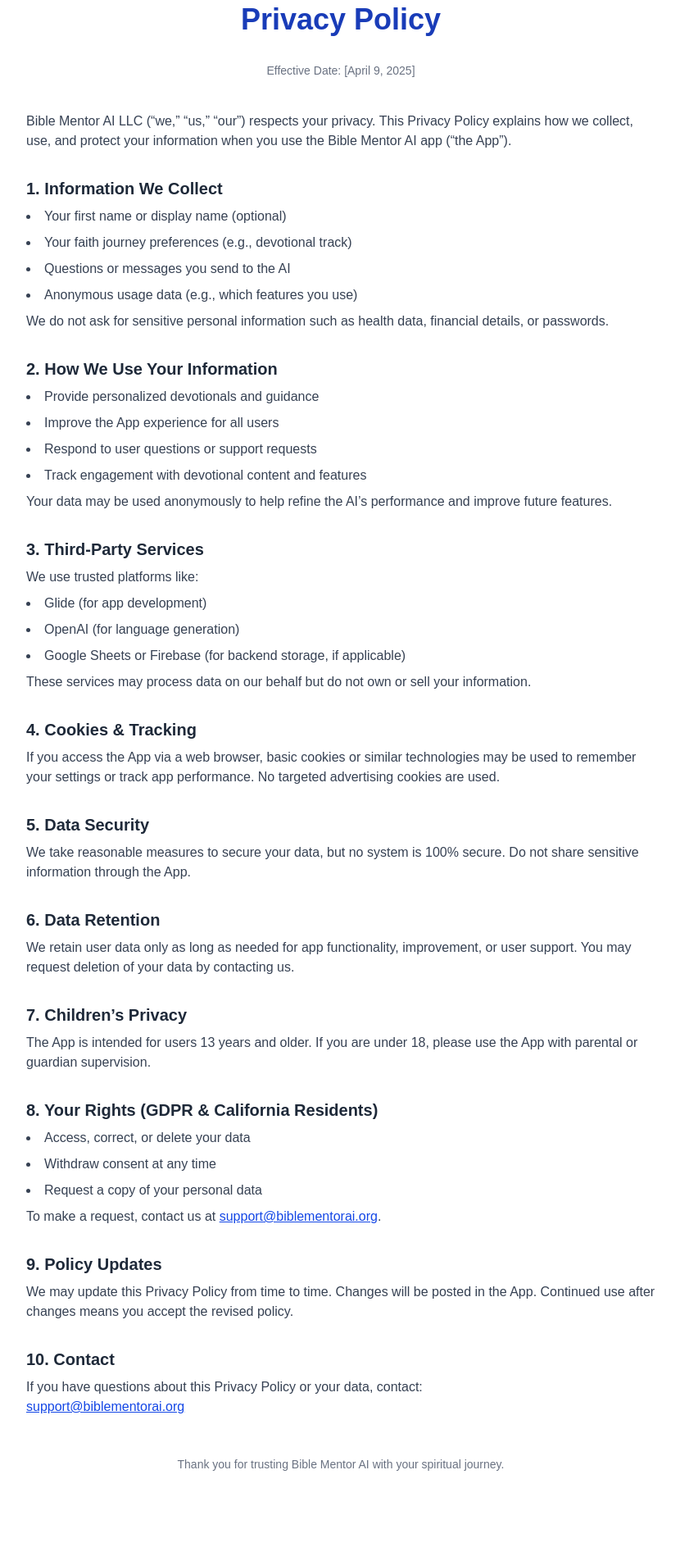
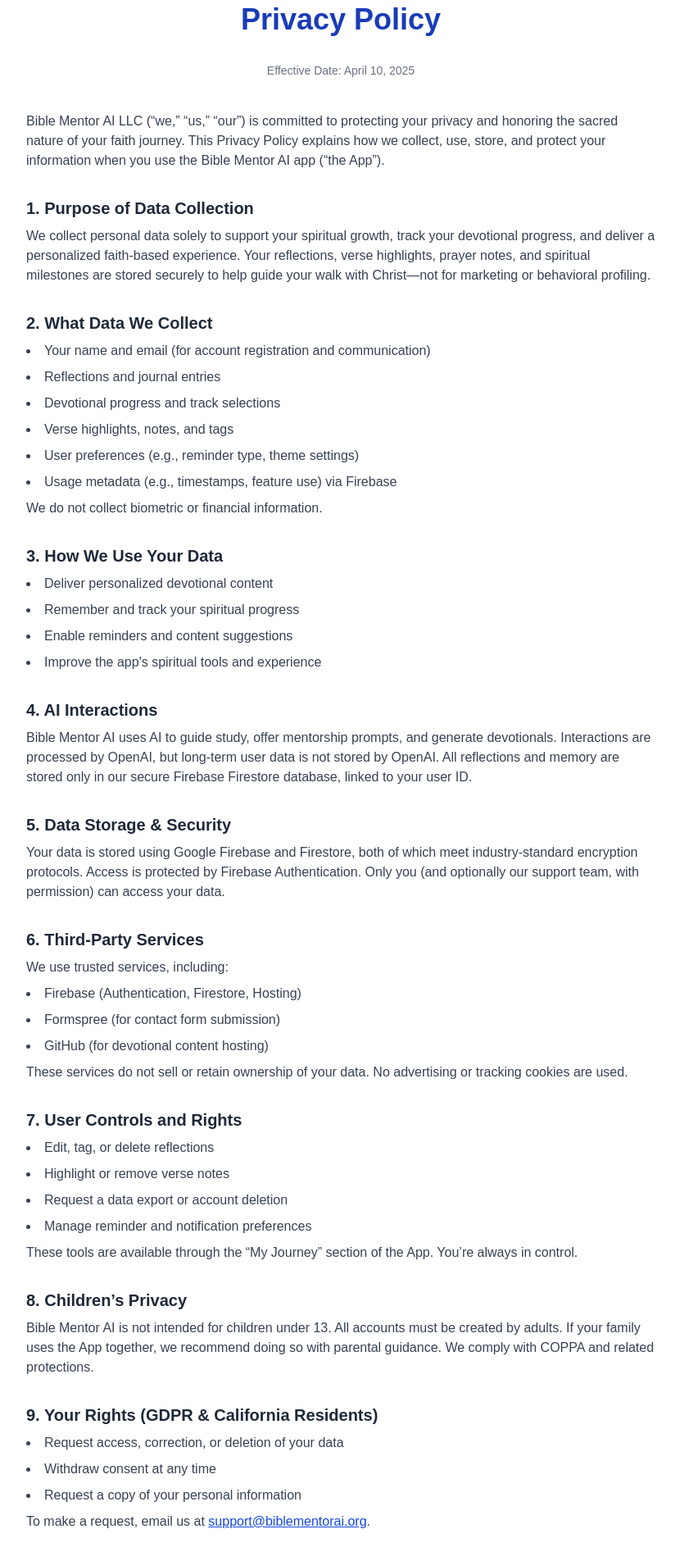
Before and after one commit to houstonmarkw/bible-mentor-ai-frontend, a Next.js app: page /privacy in a window 1280 px wide. Shown: the part 120-2024 px from the top of the page at 82% size, without its empty margins (224-1054 px from the left). Built offline with nearby package versions, Linux system fonts and the light colour scheme.

Commit message:
Add Privacy Policy and Terms of Use pages

```diff
--- a/src/app/privacy/page.tsx
+++ b/src/app/privacy/page.tsx
@@ -3,91 +3,98 @@ export default function PrivacyPolicyPage() {
     <section className="bg-white min-h-screen px-6 py-16">
       <div className="max-w-3xl mx-auto">
         <h1 className="text-4xl font-bold text-blue-800 mb-8 text-center">Privacy Policy</h1>
-
-        <p className="text-sm text-gray-500 mb-10 text-center">Effective Date: [April 9, 2025]</p>
+        <p className="text-sm text-gray-500 mb-10 text-center">Effective Date: April 10, 2025</p>
 
         <p className="text-gray-700 mb-6">
-          Bible Mentor AI LLC (“we,” “us,” “our”) respects your privacy. This Privacy Policy explains how we collect, use, and protect your information when you use the Bible Mentor AI app (“the App”).
+          Bible Mentor AI LLC (“we,” “us,” “our”) is committed to protecting your privacy and honoring the sacred nature of your faith journey. This Privacy Policy explains how we collect, use, store, and protect your information when you use the Bible Mentor AI app (“the App”).
         </p>
 
-        <h2 className="text-xl font-semibold text-gray-800 mt-8 mb-2">1. Information We Collect</h2>
+        <h2 className="text-xl font-semibold text-gray-800 mt-8 mb-2">1. Purpose of Data Collection</h2>
+        <p className="text-gray-700 mb-6">
+          We collect personal data solely to support your spiritual growth, track your devotional progress, and deliver a personalized faith-based experience. Your reflections, verse highlights, prayer notes, and spiritual milestones are stored securely to help guide your walk with Christ—not for marketing or behavioral profiling.
+        </p>
+
+        <h2 className="text-xl font-semibold text-gray-800 mt-8 mb-2">2. What Data We Collect</h2>
         <ul className="list-disc list-inside text-gray-700 space-y-2">
-          <li>Your first name or display name (optional)</li>
-          <li>Your faith journey preferences (e.g., devotional track)</li>
-          <li>Questions or messages you send to the AI</li>
-          <li>Anonymous usage data (e.g., which features you use)</li>
+          <li>Your name and email (for account registration and communication)</li>
+          <li>Reflections and journal entries</li>
+          <li>Devotional progress and track selections</li>
+          <li>Verse highlights, notes, and tags</li>
+          <li>User preferences (e.g., reminder type, theme settings)</li>
+          <li>Usage metadata (e.g., timestamps, feature use) via Firebase</li>
         </ul>
         <p className="text-gray-700 mt-2">
-          We do not ask for sensitive personal information such as health data, financial details, or passwords.
+          We do not collect biometric or financial information.
         </p>
 
-        <h2 className="text-xl font-semibold text-gray-800 mt-8 mb-2">2. How We Use Your Information</h2>
+        <h2 className="text-xl font-semibold text-gray-800 mt-8 mb-2">3. How We Use Your Data</h2>
         <ul className="list-disc list-inside text-gray-700 space-y-2">
-          <li>Provide personalized devotionals and guidance</li>
-          <li>Improve the App experience for all users</li>
-          <li>Respond to user questions or support requests</li>
-          <li>Track engagement with devotional content and features</li>
+          <li>Deliver personalized devotional content</li>
+          <li>Remember and track your spiritual progress</li>
+          <li>Enable reminders and content suggestions</li>
+          <li>Improve the app's spiritual tools and experience</li>
+        </ul>
+
+        <h2 className="text-xl font-semibold text-gray-800 mt-8 mb-2">4. AI Interactions</h2>
+        <p className="text-gray-700 mb-6">
+          Bible Mentor AI uses AI to guide study, offer mentorship prompts, and generate devotionals. Interactions are processed by OpenAI, but long-term user data is not stored by OpenAI. All reflections and memory are stored only in our secure Firebase Firestore database, linked to your user ID.
+        </p>
+
+        <h2 className="text-xl font-semibold text-gray-800 mt-8 mb-2">5. Data Storage & Security</h2>
+        <p className="text-gray-700 mb-6">
+          Your data is stored using Google Firebase and Firestore, both of which meet industry-standard encryption protocols. Access is protected by Firebase Authentication. Only you (and optionally our support team, with permission) can access your data.
+        </p>
+
+        <h2 className="text-xl font-semibold text-gray-800 mt-8 mb-2">6. Third-Party Services</h2>
+        <p className="text-gray-700 mb-2">We use trusted services, including:</p>
+        <ul className="list-disc list-inside text-gray-700 space-y-2">
+          <li>Firebase (Authentication, Firestore, Hosting)</li>
+          <li>Formspree (for contact form submission)</li>
+          <li>GitHub (for devotional content hosting)</li>
         </ul>
         <p className="text-gray-700 mt-2">
-          Your data may be used anonymously to help refine the AI’s performance and improve future features.
+          These services do not sell or retain ownership of your data. No advertising or tracking cookies are used.
         </p>
 
-        <h2 className="text-xl font-semibold text-gray-800 mt-8 mb-2">3. Third-Party Services</h2>
-        <p className="text-gray-700 mb-2">
-          We use trusted platforms like:
-        </p>
+        <h2 className="text-xl font-semibold text-gray-800 mt-8 mb-2">7. User Controls and Rights</h2>
         <ul className="list-disc list-inside text-gray-700 space-y-2">
-          <li>Glide (for app development)</li>
-          <li>OpenAI (for language generation)</li>
-          <li>Google Sheets or Firebase (for backend storage, if applicable)</li>
+          <li>Edit, tag, or delete reflections</li>
+          <li>Highlight or remove verse notes</li>
+          <li>Request a data export or account deletion</li>
+          <li>Manage reminder and notification preferences</li>
         </ul>
         <p className="text-gray-700 mt-2">
-          These services may process data on our behalf but do not own or sell your information.
+          These tools are available through the “My Journey” section of the App. You’re always in control.
         </p>
 
-        <h2 className="text-xl font-semibold text-gray-800 mt-8 mb-2">4. Cookies & Tracking</h2>
+        <h2 className="text-xl font-semibold text-gray-800 mt-8 mb-2">8. Children’s Privacy</h2>
         <p className="text-gray-700">
-          If you access the App via a web browser, basic cookies or similar technologies may be used to remember your settings or track app performance. No targeted advertising cookies are used.
+          Bible Mentor AI is not intended for children under 13. All accounts must be created by adults. If your family uses the App together, we recommend doing so with parental guidance. We comply with COPPA and related protections.
         </p>
 
-        <h2 className="text-xl font-semibold text-gray-800 mt-8 mb-2">5. Data Security</h2>
-        <p className="text-gray-700">
-          We take reasonable measures to secure your data, but no system is 100% secure. Do not share sensitive information through the App.
+        <h2 className="text-xl font-semibold text-gray-800 mt-8 mb-2">9. Your Rights (GDPR & California Residents)</h2>
+        <ul className="list-disc list-inside text-gray-700 space-y-2">
+          <li>Request access, correction, or deletion of your data</li>
+          <li>Withdraw consent at any time</li>
+          <li>Request a copy of your personal information</li>
+        </ul>
+        <p className="text-gray-700 mt-2">
+          To make a request, email us at <a href="mailto:support@biblementorai.org" className="text-blue-700 underline">support@biblementorai.org</a>.
         </p>
 
-        <h2 className="text-xl font-semibold text-gray-800 mt-8 mb-2">6. Data Retention</h2>
+        <h2 className="text-xl font-semibold text-gray-800 mt-8 mb-2">10. Policy Updates</h2>
         <p className="text-gray-700">
-          We retain user data only as long as needed for app functionality, improvement, or user support. You may request deletion of your data by contacting us.
+          We may revise this Privacy Policy as the App evolves. We will post all changes in the App. Continued use after changes means you accept the updated policy.
         </p>
 
-        <h2 className="text-xl font-semibold text-gray-800 mt-8 mb-2">7. Children’s Privacy</h2>
+        <h2 className="text-xl font-semibold text-gray-800 mt-8 mb-2">11. Contact</h2>
         <p className="text-gray-700">
-          The App is intended for users 13 years and older. If you are under 18, please use the App with parental or guardian supervision.
-        </p>
-
-        <h2 className="text-xl font-semibold text-gray-800 mt-8 mb-2">8. Your Rights (GDPR & California Residents)</h2>
-        <ul className="list-disc list-inside text-gray-700 space-y-2">
-          <li>Access, correct, or delete your data</li>
-          <li>Withdraw consent at any time</li>
-          <li>Request a copy of your personal data</li>
-        </ul>
-        <p className="text-gray-700 mt-2">
-          To make a request, contact us at <a href="mailto:support@biblementorai.org" className="text-blue-700 underline">support@biblementorai.org</a>.
-        </p>
-
-        <h2 className="text-xl font-semibold text-gray-800 mt-8 mb-2">9. Policy Updates</h2>
-        <p className="text-gray-700">
-          We may update this Privacy Policy from time to time. Changes will be posted in the App. Continued use after changes means you accept the revised policy.
-        </p>
-
-        <h2 className="text-xl font-semibold text-gray-800 mt-8 mb-2">10. Contact</h2>
-        <p className="text-gray-700">
-          If you have questions about this Privacy Policy or your data, contact: <br />
+          If you have any questions or concerns about your data, please contact:<br />
           <a href="mailto:support@biblementorai.org" className="text-blue-700 underline">support@biblementorai.org</a>
         </p>
 
         <p className="text-center text-sm text-gray-500 mt-12">
-          Thank you for trusting Bible Mentor AI with your spiritual journey.
+          In faith, privacy is a promise. Your journey is personal. We’re here to support it—not surveil it.
         </p>
       </div>
     </section>
--- a/src/app/terms-of-use/page.tsx
+++ b/src/app/terms-of-use/page.tsx
@@ -3,61 +3,85 @@ export default function TermsOfUsePage() {
     <section className="bg-white min-h-screen px-6 py-16">
       <div className="max-w-3xl mx-auto">
         <h1 className="text-4xl font-bold text-blue-800 mb-8 text-center">Terms of Use</h1>
+        <p className="text-sm text-gray-500 mb-10 text-center">Effective Date: April 10, 2025</p>
 
-        <p className="text-gray-700 mb-6 text-sm text-center">Effective Date: [April 9, 2025]</p>
-
-        <p className="text-gray-700 mb-4">
-          By using Bible Mentor AI (the “App”), you agree to the following terms and conditions. Please read them carefully. These Terms of Use apply to all users of the App.
+        <p className="text-gray-700 mb-6">
+          Welcome to Bible Mentor AI (“the App”), operated by Bible Mentor AI LLC (“we,” “us,” or “our”). These Terms of Use govern your use of the App, including all features, content, and services provided.
+        </p>
+        <p className="text-gray-700 mb-6">
+          By using the App, you agree to these Terms. If you do not agree, please do not use the App.
         </p>
 
-        <h2 className="text-xl font-semibold text-gray-800 mt-8 mb-2">1. Use of the App</h2>
-        <p className="text-gray-700">
-          Bible Mentor AI is intended to support personal spiritual growth and reflection. It is not a replacement for church, pastoral counseling, or professional advice.
+        <h2 className="text-xl font-semibold text-gray-800 mt-8 mb-2">1. Purpose and Scope</h2>
+        <p className="text-gray-700 mb-6">
+          Bible Mentor AI is designed to provide personalized Bible study tools, spiritual reflection, and guided faith growth through AI-assisted mentorship. The App is not a replacement for church, pastoral care, or licensed counseling.
         </p>
 
         <h2 className="text-xl font-semibold text-gray-800 mt-8 mb-2">2. User Responsibilities</h2>
-        <p className="text-gray-700">
-          You agree not to use the App for unlawful purposes. You may not submit content that is harmful, abusive, or offensive. We reserve the right to limit or terminate access for users who violate these terms.
+        <p className="text-gray-700 mb-6">
+          By using the App, you agree to:
+        </p>
+        <ul className="list-disc list-inside text-gray-700 space-y-2">
+          <li>Provide accurate information during account setup</li>
+          <li>Use the App only for lawful, personal, and spiritual purposes</li>
+          <li>Not misuse or attempt to hack the system</li>
+          <li>Respect the experiences and reflections of other users, if shared</li>
+        </ul>
+        <p className="text-gray-700 mt-2">
+          You retain ownership of all content you create in the App (reflections, tags, highlights) but grant us permission to store and process it for the App’s intended use.
         </p>
 
-        <h2 className="text-xl font-semibold text-gray-800 mt-8 mb-2">3. AI-Generated Content</h2>
-        <p className="text-gray-700">
-          The content you receive from Bible Mentor AI is AI-generated and should be considered informational and spiritual in nature. While we aim for accuracy and grace, the content may not reflect the views of all Christian traditions.
+        <h2 className="text-xl font-semibold text-gray-800 mt-8 mb-2">3. Age Requirements</h2>
+        <p className="text-gray-700 mb-6">
+          You must be at least 13 years old to use the App. Users under 18 should only use the App with the permission and supervision of a parent or guardian.
         </p>
 
-        <h2 className="text-xl font-semibold text-gray-800 mt-8 mb-2">4. Intellectual Property</h2>
-        <p className="text-gray-700">
-          All Bible Mentor AI branding, design, and original content are the intellectual property of Bible Mentor AI LLC. You may not copy, distribute, or reproduce this content without permission.
+        <h2 className="text-xl font-semibold text-gray-800 mt-8 mb-2">4. Account Security</h2>
+        <p className="text-gray-700 mb-6">
+          You are responsible for maintaining the confidentiality of your account credentials. If you suspect unauthorized access, notify us immediately at <a href="mailto:support@biblementorai.org" className="text-blue-700 underline">support@biblementorai.org</a>.
         </p>
 
-        <h2 className="text-xl font-semibold text-gray-800 mt-8 mb-2">5. Privacy</h2>
-        <p className="text-gray-700">
-          Your use of the App is subject to our Privacy Policy. Please review it to understand how we collect, use, and protect your data.
+        <h2 className="text-xl font-semibold text-gray-800 mt-8 mb-2">5. AI Guidance and Limitations</h2>
+        <p className="text-gray-700 mb-6">
+          Bible Mentor AI uses artificial intelligence to generate devotional insights, scriptural encouragement, and spiritual questions. While our goal is faith-driven clarity, AI responses are not infallible or divinely authoritative. Always compare spiritual insights with Scripture and trusted counsel.
+        </p>
+        <p className="text-gray-700 mb-6">
+          Do not use the App for urgent mental health, medical, or crisis-related needs. If you are in distress, contact a qualified professional or emergency services.
         </p>
 
-        <h2 className="text-xl font-semibold text-gray-800 mt-8 mb-2">6. Modifications to the App</h2>
-        <p className="text-gray-700">
-          We may update or discontinue features of the App at any time. We are not liable for any loss of access or data during updates or changes.
+        <h2 className="text-xl font-semibold text-gray-800 mt-8 mb-2">6. Intellectual Property</h2>
+        <p className="text-gray-700 mb-6">
+          All content we provide (devotionals, interface, prompts, design) is owned by Bible Mentor AI LLC and protected under intellectual property laws. You may not reproduce, redistribute, or sell any part of the App without permission.
         </p>
 
-        <h2 className="text-xl font-semibold text-gray-800 mt-8 mb-2">7. Limitation of Liability</h2>
-        <p className="text-gray-700">
-          Bible Mentor AI LLC is not liable for any damages resulting from your use or inability to use the App. Use of the App is at your own discretion and risk.
+        <h2 className="text-xl font-semibold text-gray-800 mt-8 mb-2">7. Termination of Use</h2>
+        <p className="text-gray-700 mb-6">
+          We reserve the right to suspend or terminate your account if you violate these Terms, misuse the App, or pose a security risk. You may delete your account at any time.
         </p>
 
-        <h2 className="text-xl font-semibold text-gray-800 mt-8 mb-2">8. Governing Law</h2>
-        <p className="text-gray-700">
-          These Terms are governed by the laws of the State of Colorado, USA. Any legal disputes shall be resolved in the appropriate courts located in Colorado.
+        <h2 className="text-xl font-semibold text-gray-800 mt-8 mb-2">8. Service Changes</h2>
+        <p className="text-gray-700 mb-6">
+          We may update, modify, or remove features from the App at our discretion. We are not liable for any temporary interruptions, bugs, or data loss. We aim to provide reliable service but cannot guarantee 100% uptime.
         </p>
 
-        <h2 className="text-xl font-semibold text-gray-800 mt-8 mb-2">9. Contact</h2>
+        <h2 className="text-xl font-semibold text-gray-800 mt-8 mb-2">9. Disclaimers</h2>
+        <p className="text-gray-700 mb-6">
+          Bible Mentor AI is offered “as-is” without warranties of any kind. While we aim to be a faithful tool for spiritual growth, we do not make guarantees about accuracy, fitness for a particular purpose, or results. Use of the App is at your own risk.
+        </p>
+
+        <h2 className="text-xl font-semibold text-gray-800 mt-8 mb-2">10. Governing Law</h2>
+        <p className="text-gray-700 mb-6">
+          These Terms are governed by the laws of the State of Colorado, without regard to conflict-of-law principles.
+        </p>
+
+        <h2 className="text-xl font-semibold text-gray-800 mt-8 mb-2">11. Contact</h2>
         <p className="text-gray-700">
-          For questions or concerns regarding these Terms of Use, please contact us at:{' '}
+          If you have questions about these Terms of Use, please contact us:<br />
           <a href="mailto:support@biblementorai.org" className="text-blue-700 underline">support@biblementorai.org</a>
         </p>
 
         <p className="text-center text-sm text-gray-500 mt-12">
-          Thank you for using Bible Mentor AI to grow in your spiritual journey.
+          Thank you for using Bible Mentor AI with honesty, humility, and a heart to grow in faith.
         </p>
       </div>
     </section>
```
